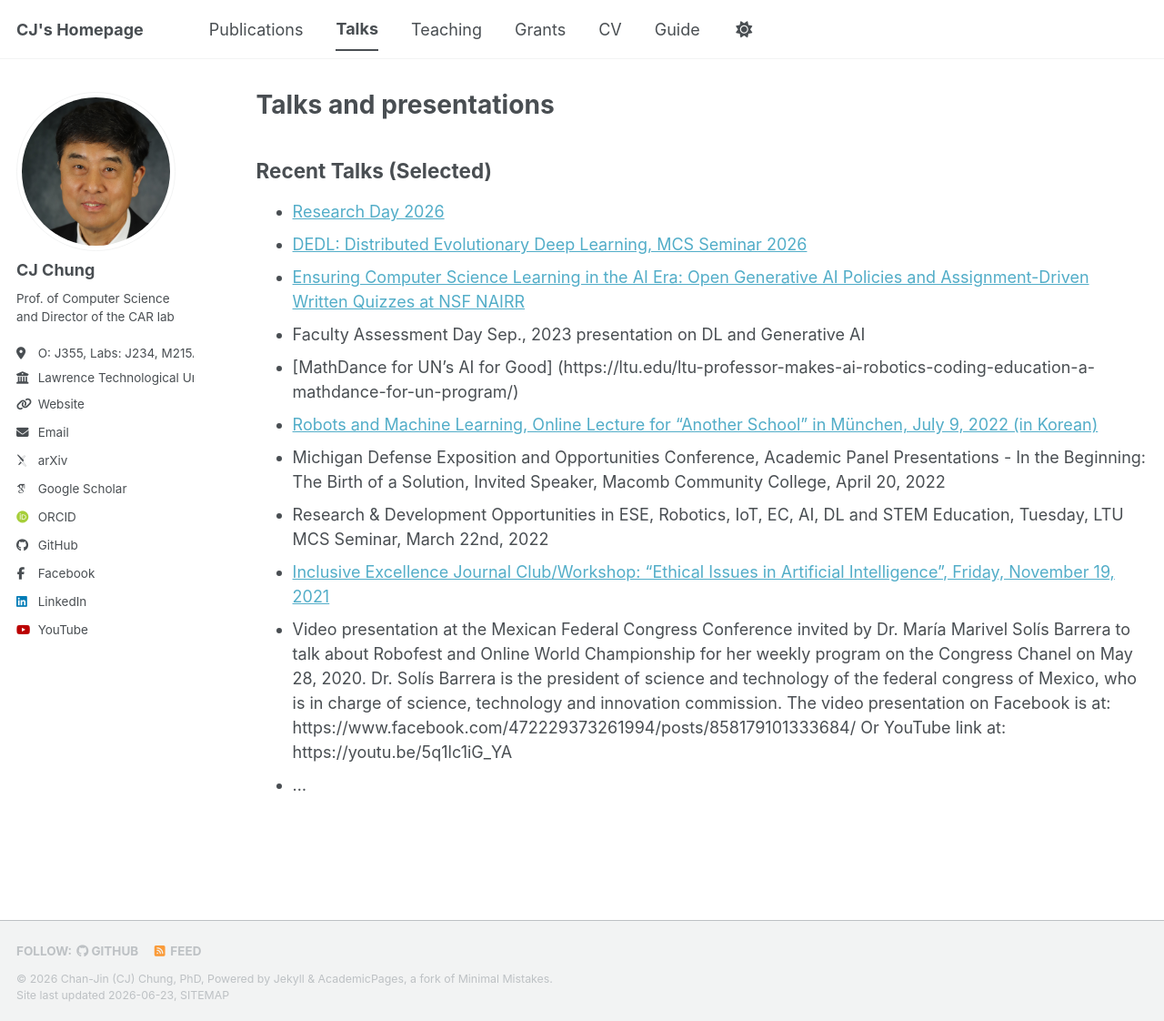
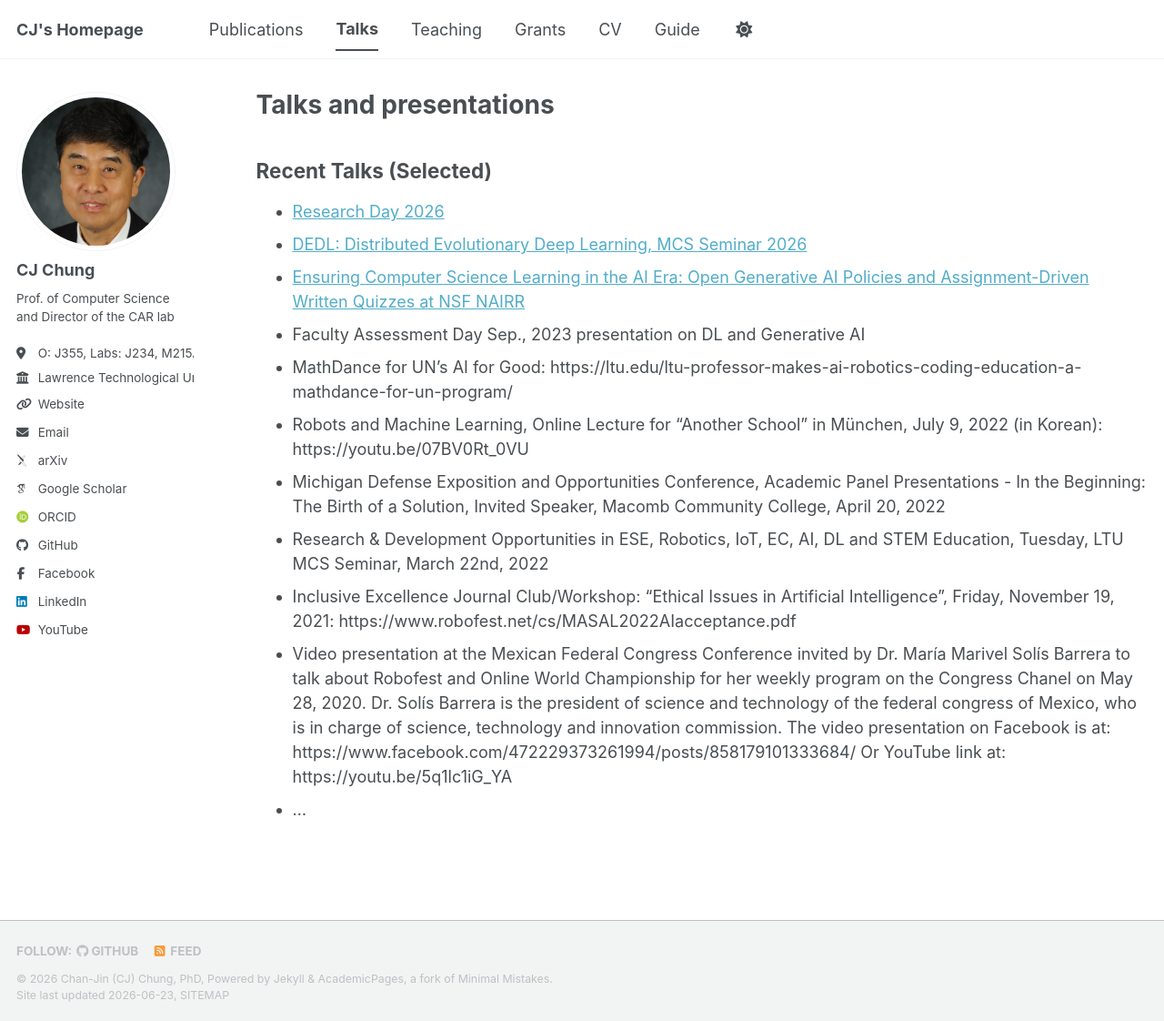
Before and after one commit to robofest/chung, a Jekyll site: the page built from _pages/talks.md, in a window 1280 px wide and 1122 px high. Shown: the whole window at 91% size. Built offline with Jekyll 4.4.1, drawn with Linux system fonts in a browser that asks for light colours; some web fonts are replaced; a script bundle is joined from its source files by our own code; library files that are not in the unit come from our copies.

Commit message:
Update talks.md

```diff
--- a/_pages/talks.md
+++ b/_pages/talks.md
@@ -10,10 +10,10 @@ author_profile: true
 * [DEDL: Distributed Evolutionary Deep Learning, MCS Seminar 2026](https://github.com/robofest/DEDL)
 * [Ensuring Computer Science Learning in the AI Era: Open Generative AI Policies and Assignment-Driven Written Quizzes at NSF NAIRR](https://zenodo.org/records/19193437)
 * Faculty Assessment Day Sep., 2023 presentation on DL and Generative AI
-* [MathDance for UN’s AI for Good] (https://ltu.edu/ltu-professor-makes-ai-robotics-coding-education-a-mathdance-for-un-program/)
-* [Robots and Machine Learning, Online Lecture for “Another School” in München, July 9, 2022 (in Korean)](https://youtu.be/07BV0Rt_0VU)
+* MathDance for UN’s AI for Good: https://ltu.edu/ltu-professor-makes-ai-robotics-coding-education-a-mathdance-for-un-program/
+* Robots and Machine Learning, Online Lecture for “Another School” in München, July 9, 2022 (in Korean): https://youtu.be/07BV0Rt_0VU
 * Michigan Defense Exposition and Opportunities Conference, Academic Panel Presentations - In the Beginning: The Birth of a Solution, Invited Speaker, Macomb Community College, April 20, 2022
 * Research & Development Opportunities in ESE, Robotics, IoT, EC, AI, DL and STEM Education, Tuesday, LTU MCS Seminar, March 22nd, 2022
-* [Inclusive Excellence Journal Club/Workshop: "Ethical Issues in Artificial Intelligence", Friday, November 19, 2021](https://www.robofest.net/cs/MASAL2022AIacceptance.pdf)
+* Inclusive Excellence Journal Club/Workshop: "Ethical Issues in Artificial Intelligence", Friday, November 19, 2021: https://www.robofest.net/cs/MASAL2022AIacceptance.pdf
 * Video presentation at the Mexican Federal Congress Conference invited by Dr. María Marivel Solís Barrera to talk about Robofest and Online World Championship for her weekly program on the Congress Chanel on May 28, 2020. Dr. Solís Barrera is the president of science and technology of the federal congress of Mexico, who is in charge of science, technology and innovation commission. The video presentation on Facebook is at: https://www.facebook.com/472229373261994/posts/858179101333684/  Or YouTube link at: https://youtu.be/5q1lc1iG_YA
 * ...
```
